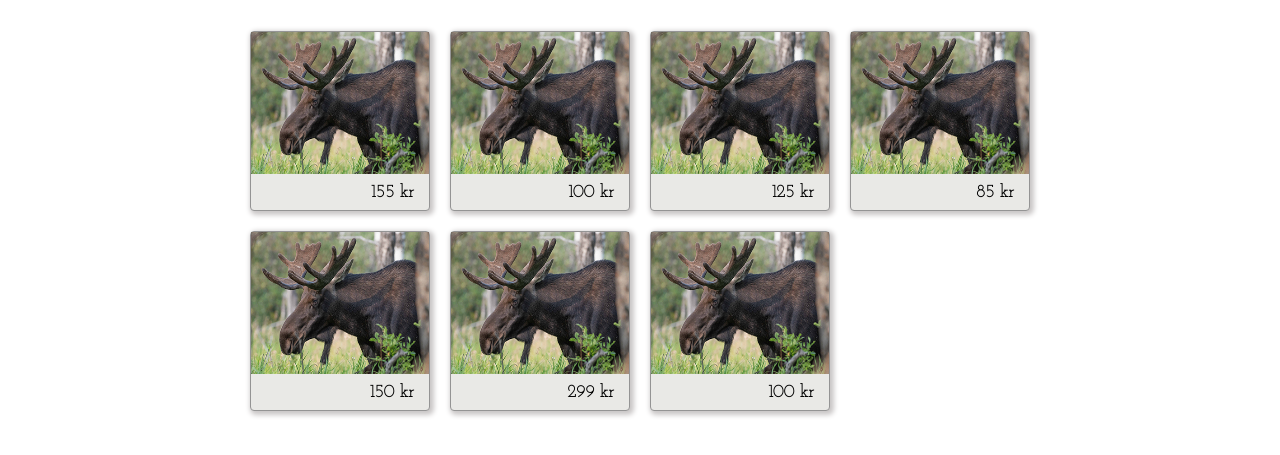
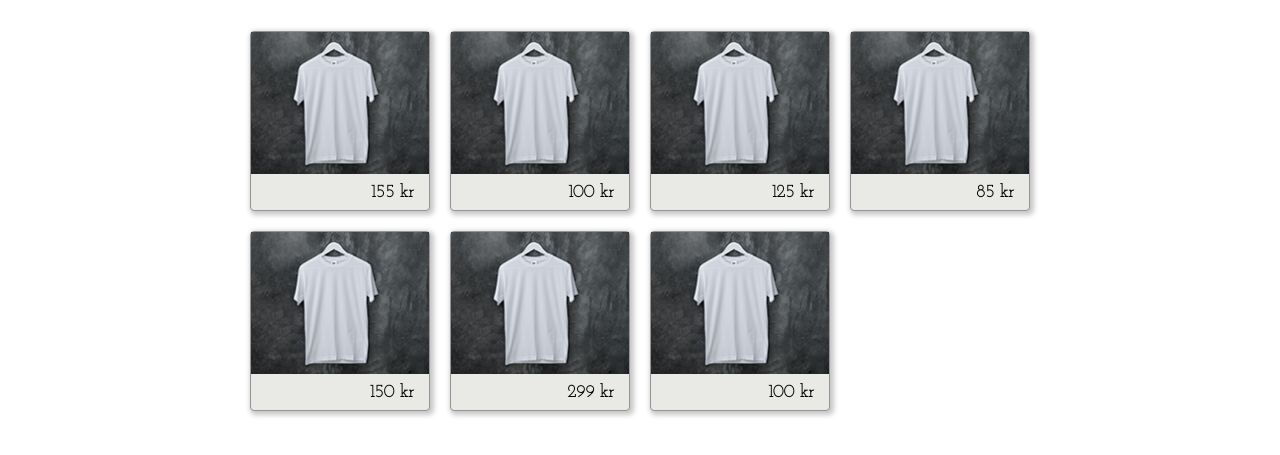
Before and after one commit to william-wigemo-nti-johanneberg/WU_projektVT2021_2A, a plain HTML site: page webbshop.html in a window 1280 px wide. Shown: the part 119-574 px from the top of the page. Drawn offline with Linux system fonts and the light colour scheme.

Commit message:
riktiga bilder i webbshop

```diff
--- a/webbshop.html
+++ b/webbshop.html
@@ -28,31 +28,31 @@
         </header>
         <section id="grid_container_webbshop_inside">
             <article>
-                <img src="img/moose-1.jpg">
+                <img src="img/t-shirt.jpg" alt="Bild på t-shirt">
                 <span>155 kr</span>
             </article>
             <article>
-                <img src="img/moose-1.jpg">
+                <img src="img/t-shirt.jpg" alt="Bild på t-shirt">
                 <span>100 kr</span>
             </article>
             <article>
-                <img src="img/moose-1.jpg">
+                <img src="img/t-shirt.jpg" alt="Bild på t-shirt">
                 <span>125 kr</span>
             </article>
             <article>
-                <img src="img/moose-1.jpg">
+                <img src="img/t-shirt.jpg" alt="Bild på t-shirt">
                 <span>85 kr</span>
             </article>
             <article>
-                <img src="img/moose-1.jpg">
+                <img src="img/t-shirt.jpg" alt="Bild på t-shirt">
                 <span>150 kr</span>
             </article>
             <article>
-                <img src="img/moose-1.jpg">
+                <img src="img/t-shirt.jpg" alt="Bild på t-shirt">
                 <span>299 kr</span>
             </article>
             <article>
-                <img src="img/moose-1.jpg">
+                <img src="img/t-shirt.jpg" alt="Bild på t-shirt">
                 <span>100 kr</span>
             </article>
         </section>
```
Also changed, not shown: img/t-shirt.jpg (added), 1 other file.
